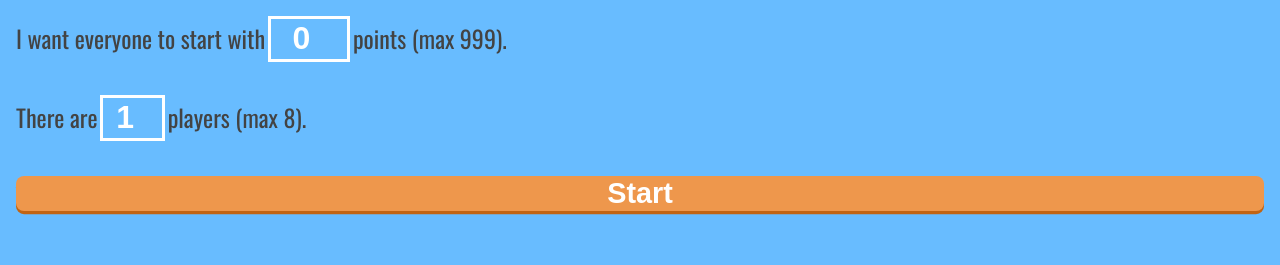
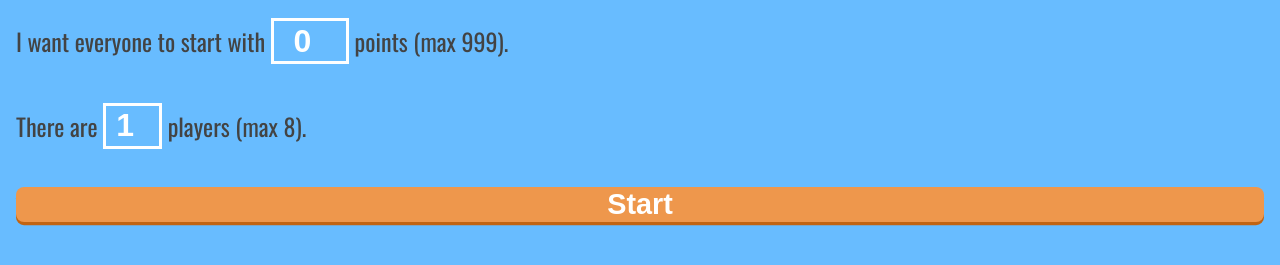
Before and after one commit to aethel/scoreTrack, a website: page index.html in a window 1280 px wide. Shown: the part 79-344 px from the top of the page. Drawn offline with nearby package versions, Linux system fonts and the light colour scheme.

Commit message:
outlien revert

```diff
--- a/less/_mobile-styles.less
+++ b/less/_mobile-styles.less
@@ -76,13 +76,12 @@ html, body{
     color:#fff;
     font-size:2rem;
     font-weight:700;
-    border:none;
-    outline:0.2rem solid #fff;
+    border:0.2rem solid #fff;;
     text-align:center;
   }
 
   #starting-score {
-    max-width:4.8rem;
+    max-width:4.9rem;
   }
 
   #players-value {
--- a/less/main.css
+++ b/less/main.css
@@ -1063,12 +1063,11 @@ body {
   color: #fff;
   font-size: 2rem;
   font-weight: 700;
-  border: none;
-  outline: 0.2rem solid #fff;
+  border: 0.2rem solid #fff;
   text-align: center;
 }
 #players-number #starting-score {
-  max-width: 4.8rem;
+  max-width: 4.9rem;
 }
 #players-number #players-value {
   max-width: 3.7rem;
```
